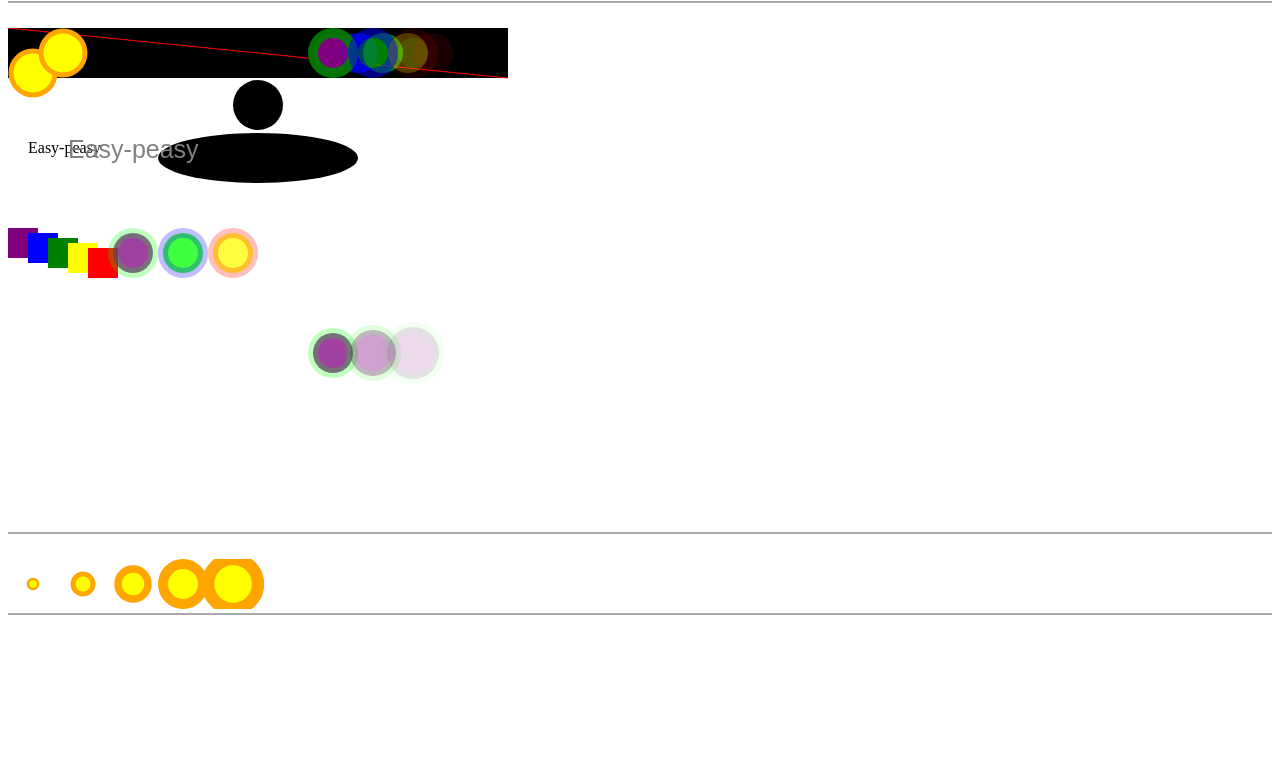
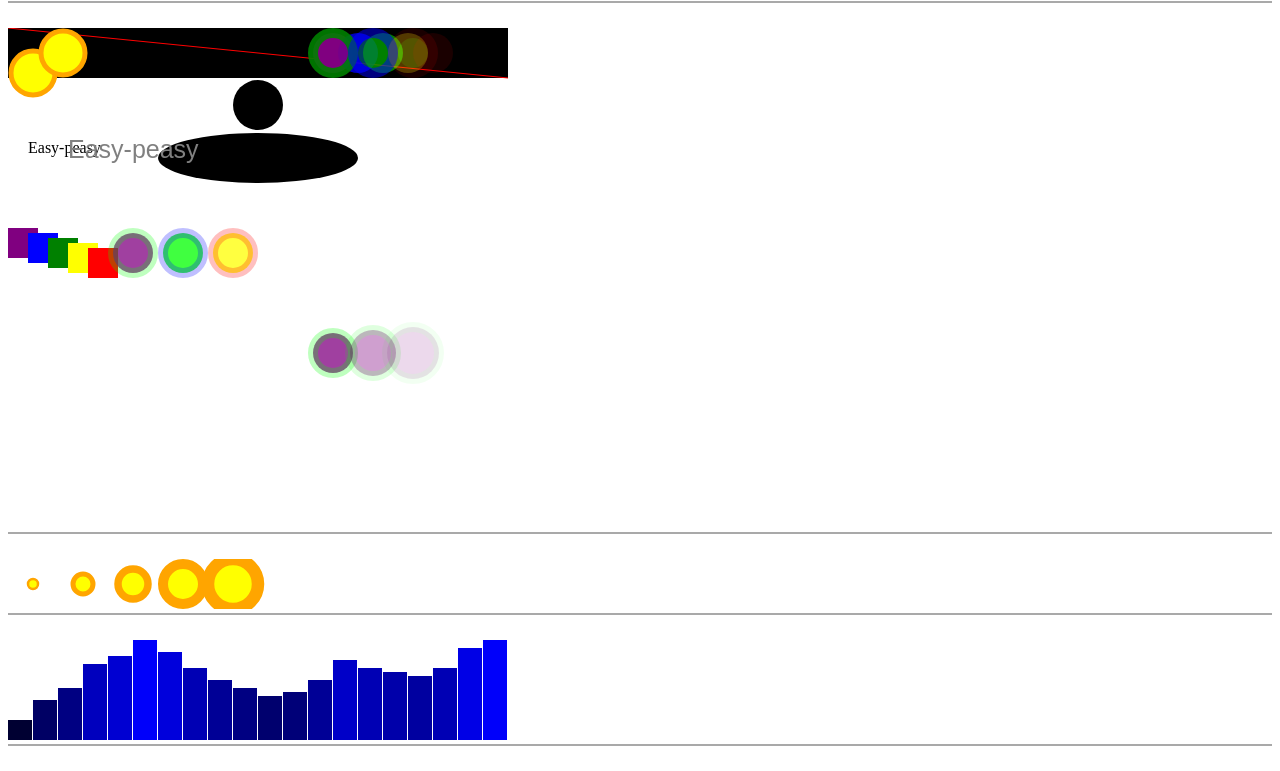
Before and after one commit to vvscode/js--d3-tutorials, a website: page index.html in a window 1280 px wide. Shown: the part 805-1576 px from the top of the page. Before the commit the page ends 1445 px from the top, so only its background shows below. Drawn offline with nearby package versions, Linux system fonts and the light colour scheme.

Commit message:
Make bar-chart

```diff
--- a/index.html
+++ b/index.html
@@ -48,6 +48,7 @@
   </svg>
 </div>
 <div class="drawing_svgs step"></div>
+<div class="making_bar_chart step"></div>
 
 <script src="node_modules/d3/d3.js"></script>
 <script src="js/adding_elements.js"></script>
@@ -56,6 +57,7 @@
 <script src="js/drawing_divs.js"></script>
 <script src="js/power_of_data.js"></script>
 <script src="js/drawing_svgs.js"></script>
+<script src="js/making_bar_chart.js"></script>
 <script>document.body.scrollTop = 99999;</script>
 </body>
 </html>
--- /dev/null
+++ b/js/making_bar_chart.js
@@ -0,0 +1,22 @@
+var dataset = [ 5, 10, 13, 19, 21, 25, 22, 18, 15, 13, 11, 12, 15, 20, 18, 17, 16, 18, 23, 25 ];
+
+//Width and height
+var chartWidth = 500;
+var chartHeight = 100;
+var barPadding = 1;
+
+//Create SVG element
+var svg = d3.select(".making_bar_chart")
+  .append("svg")
+  .attr("width", chartWidth)
+  .attr("height", chartHeight);
+
+svg.selectAll("rect")
+  .data(dataset)
+  .enter()
+  .append("rect")
+  .attr("x", (d, i) => i * (w / dataset.length))  //Bar width of 20 plus 1 for padding
+  .attr("width", w / dataset.length - barPadding)
+  .attr("y", (d) => chartHeight - d * 4)
+  .attr("height", (d) => d * 4)
+  .attr("fill", (d) => `rgb(0, 0, ${(d * 10)})`);
```
